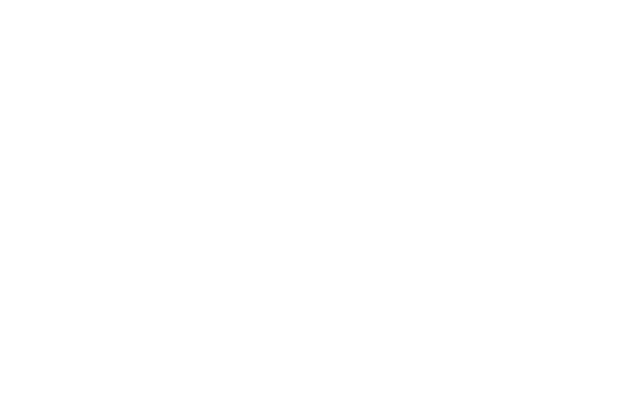
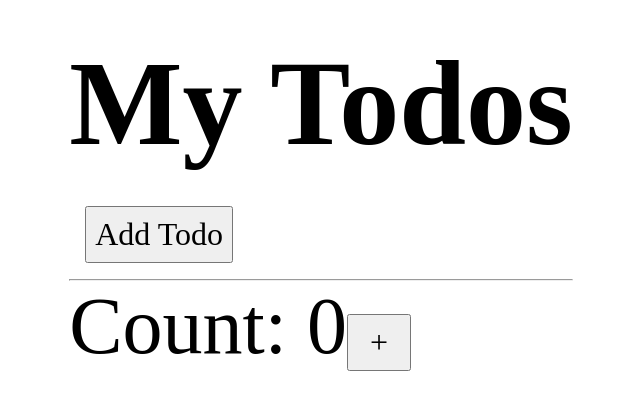
Before and after one commit to Anjum7866/react-redux, a React (Create React App) app: page / in a window 1280 px wide. Shown: the part 189-598 px from the top of the page, without its empty margins (319-959 px from the left). Built offline with nearby package versions, Linux system fonts and the light colour scheme.

Commit message:
useCallback-hook

```diff
--- a/src/App.js
+++ b/src/App.js
@@ -1,11 +1,28 @@
-import React from 'react'
+import { useState } from "react";
+import Todos from "./Todos";
 
 const App = () => {
+  const [count, setCount] = useState(0);
+  const [todos, setTodos] = useState([]);
+
+  const increment = () => {
+    setCount((c) => c + 1);
+  };
+  const addTodo = () => {
+    setTodos((t) => [...t, "New Todo"]);
+  };
+
   return (
-    <div>
+    <>
+      <Todos todos={todos} addTodo={addTodo} />
+      <hr />
+      <div>
+        Count: {count}
+        <button onClick={increment}>+</button>
+      </div>
+    </>
+  );
+};
 
-    </div>
-  )
-}
 
-export default App
+export default App;
--- /dev/null
+++ b/src/Todos.js
@@ -0,0 +1,16 @@
+import { memo } from "react";
+
+const Todos = ({ todos, addTodo }) => {
+  console.log("child render");
+  return (
+    <>
+      <h2>My Todos</h2>
+      {todos.map((todo, index) => {
+        return <p key={index}>{todo}</p>;
+      })}
+      <button onClick={addTodo}>Add Todo</button>
+    </>
+  );
+};
+
+export default memo(Todos);
```
